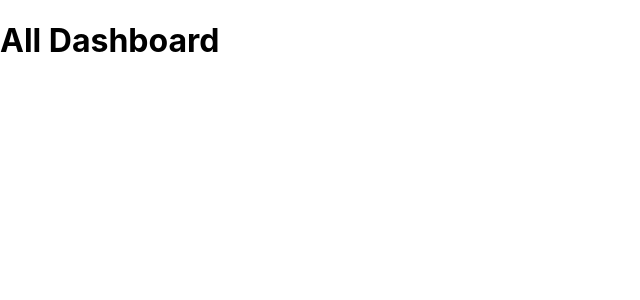
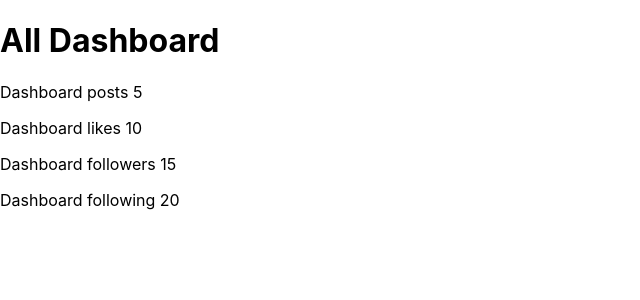
Before and after one commit to hakobyanviktoria8/nextjs-fullcourse, a Next.js app: page /dashboard in a window 1280 px wide. Shown: the top 300 px of the page, without its empty margins (0-640 px from the left). Built offline with nearby package versions, Linux system fonts and the light colour scheme; data requests are answered from the project's data file.

Commit message:
Client-side Data Fetching with useEffect

```diff
--- a/pages/dashboard.js
+++ b/pages/dashboard.js
@@ -1,11 +1,32 @@
-import React from 'react'
+import React,{useEffect, useState} from 'react'
 
 function Dashboard() {
-  return (
-    <div>
-        <h1>All Dashboard</h1>
-    </div>
-  )
+    const[isLoading, setIsLoading] = useState(true)
+    const[dashboardData, setDashboardData] = useState(null)
+
+    // when components mount
+    useEffect(()=>{
+        // console.log("here")
+        async function fetchData(){
+            const res = await fetch("http://localhost:4000/dashboard")
+            const data = await res.json()
+            setDashboardData(data)
+            setIsLoading(false)
+        }
+        fetchData()
+    },[])
+
+    return (
+        <div>
+            <h1>All Dashboard</h1>
+            {isLoading && <h2>Loading...</h2>}
+            <p>Dashboard posts {dashboardData?.posts}</p>
+            <p>Dashboard likes {dashboardData?.likes}</p>
+            <p>Dashboard followers {dashboardData?.followers}</p>
+            <p>Dashboard following {dashboardData?.following}</p>
+            {console.log(dashboardData)}
+        </div>
+    )
 }
 
 export default Dashboard
```
